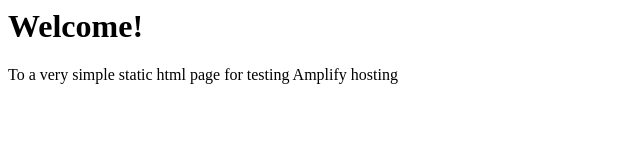
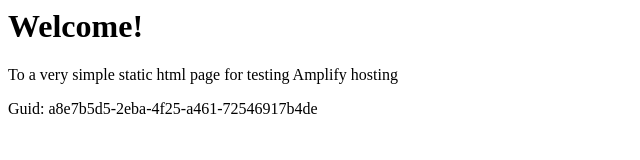
Before and after one commit to aws-aemilia-iad/Github-PR-Commit-Integration-Test-DoNotTouch-GithubWebhookPreviewCanaryTest-v1-prod-us-east-1, a website: page src/index.html in a window 1280 px wide. Shown: the whole page, without its empty margins (0-640 px from the left). Drawn offline with Linux system fonts and the light colour scheme.

Commit message:
commit from integ tests

```diff
--- a/src/index.html
+++ b/src/index.html
@@ -1,3 +1,5 @@
+
+
 <html lang="en">
 
 <head>
@@ -10,6 +12,6 @@
 <body>
     <h1>Welcome!</h1>
     <p>To a very simple static html page for testing Amplify hosting</p>
-</body>
+    <p>Guid: a8e7b5d5-2eba-4f25-a461-72546917b4de</p></body>
 
 </html>
```
